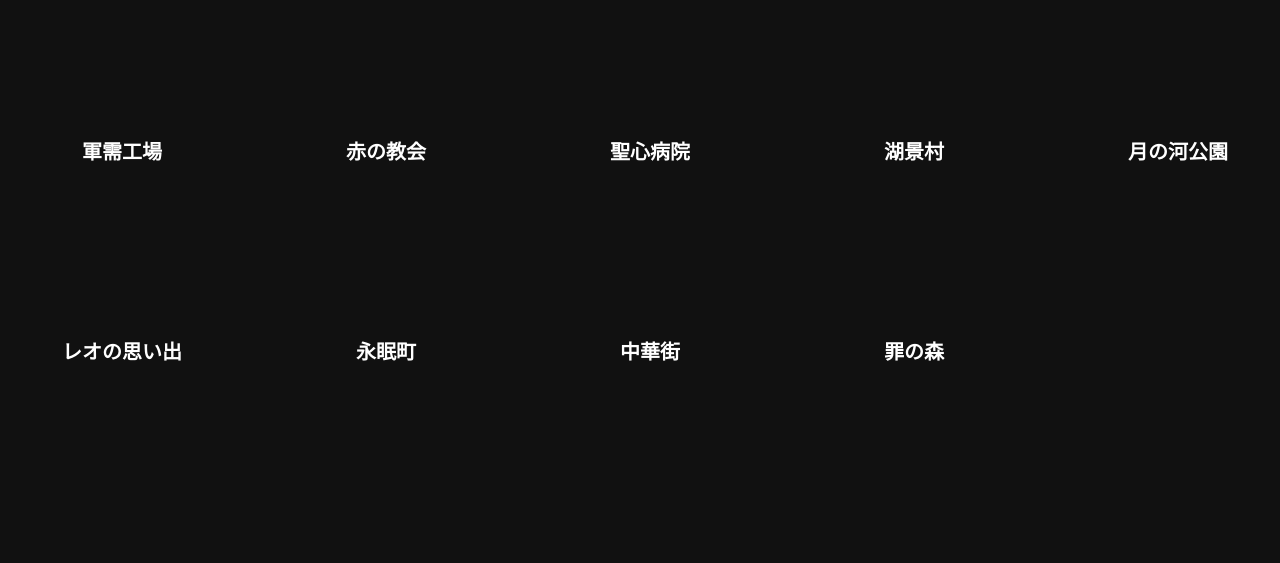
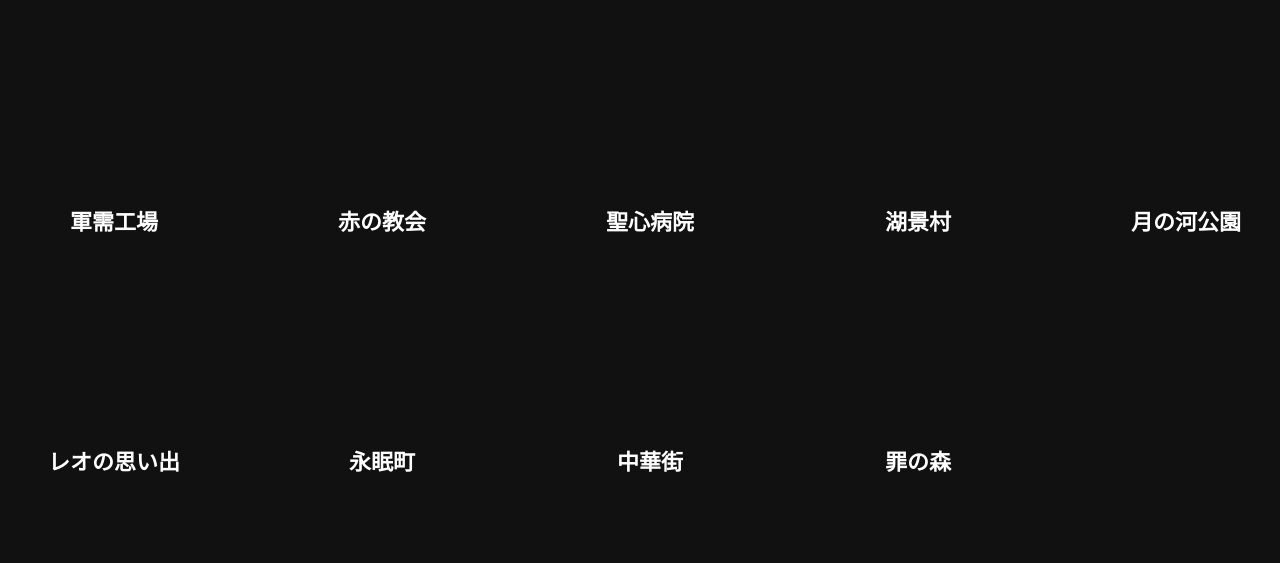
Before and after one commit to toyuyayo/toyuyayo.github.io, a plain HTML site: page index.html in a window 1280 px wide. Drawn offline with Linux system fonts and the light colour scheme.

Commit message:
Update style.css

```diff
--- a/style.css
+++ b/style.css
@@ -194,13 +194,13 @@ body{
 .container{
     display:grid;
     grid-template-columns:repeat(5, 1fr);
-    gap:20px;
+    gap:40px;
     max-width:1400px;
-    margin:60px auto;
+    margin:120px auto;
 }
 
 .card{
-    height:180px;
+    height:200px;
     background-size:cover;
     background-position:center;
     border-radius:12px;
@@ -209,7 +209,7 @@ body{
     align-items:center;
     text-decoration:none;
     color:white;
-    font-size:20px;
+    font-size:22px;
     font-weight:bold;
     transition:0.3s;
 }
```
